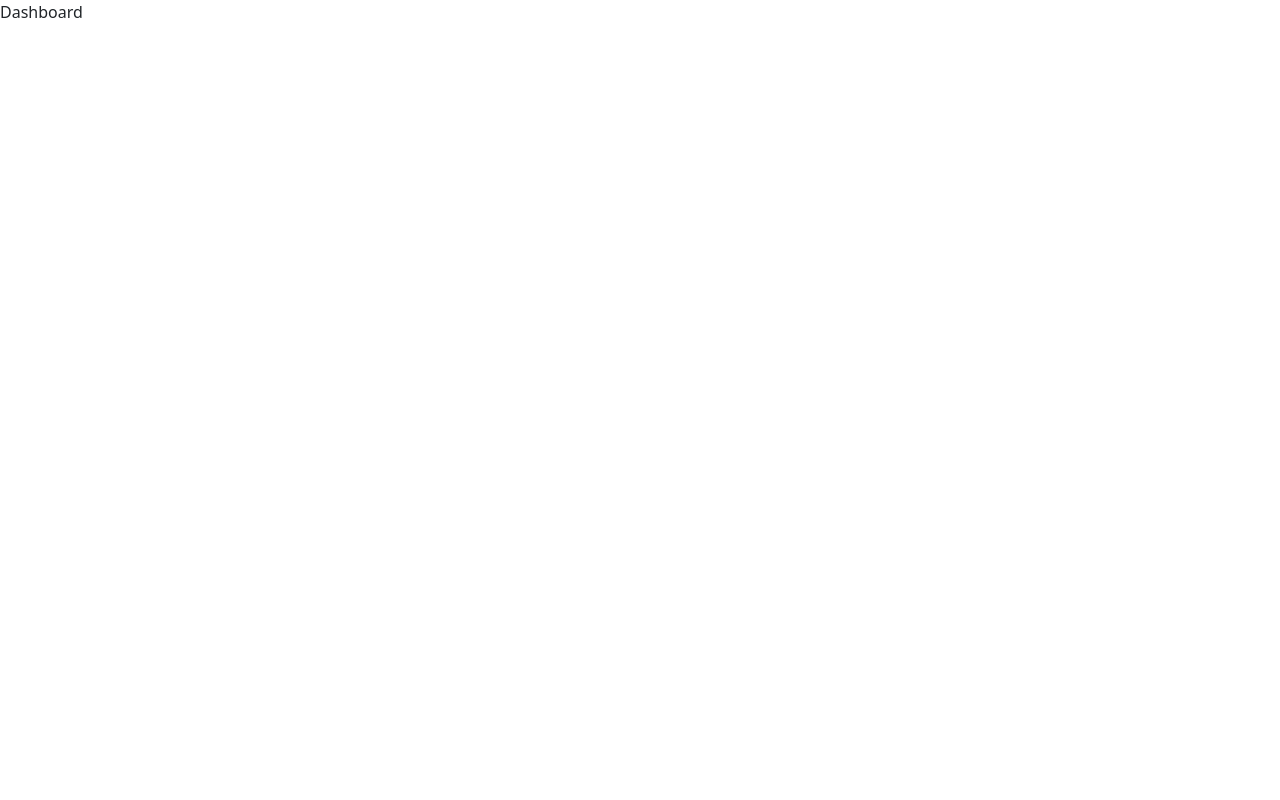
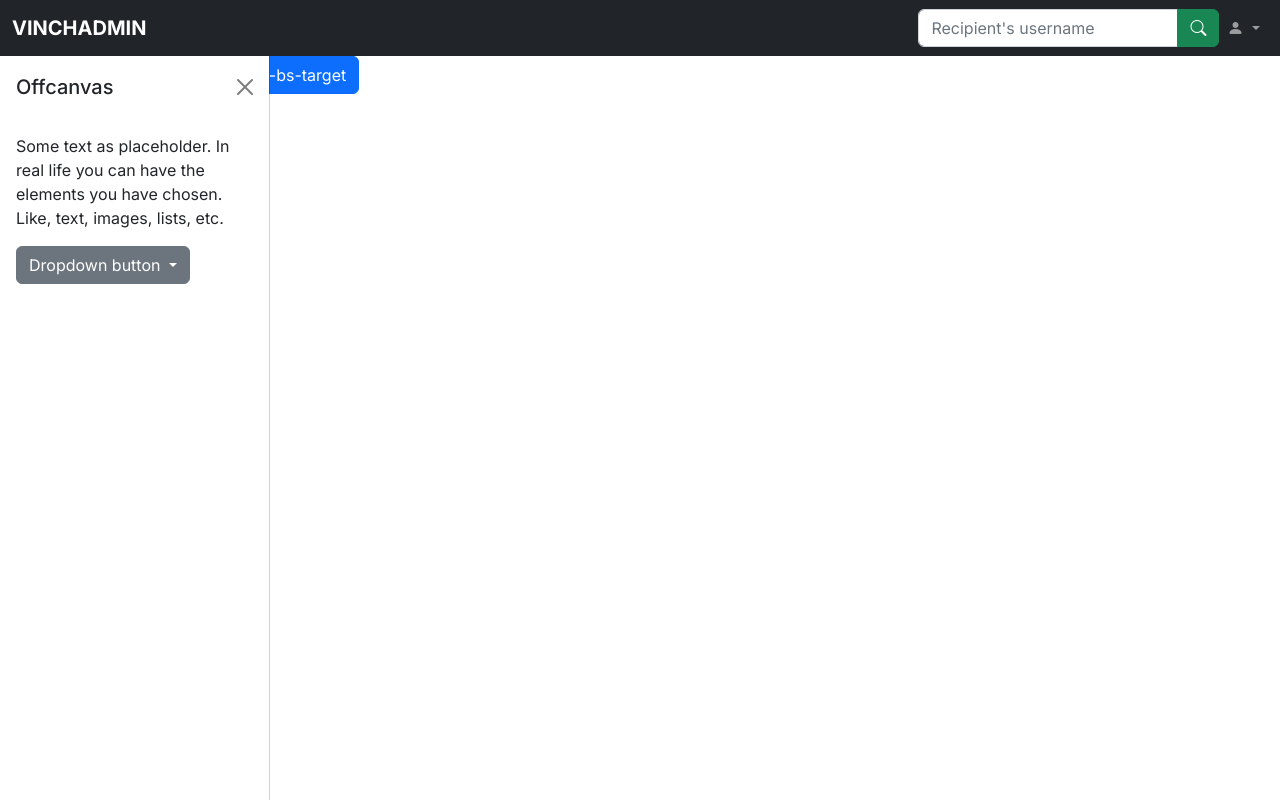
Before and after one commit to solomonbestz/vinch, a Django app: page /dashboard/ in a window 1280 px wide. Before the commit the page is almost empty. Run offline with Django 4.2, Linux system fonts and the light colour scheme; some libraries are stand-ins or nearby versions.

Commit message:
admin board in progress

```diff
--- a/static/js/admindashboard/admin.js
+++ b/static/js/admindashboard/admin.js
@@ -0,0 +1,3 @@
+// var w = window.innerWidth;
+
+console.log(window.innerWidth)
--- a/static/styles/admindashboard/home.css
+++ b/static/styles/admindashboard/home.css
@@ -0,0 +1,31 @@
+@import url('https://fonts.googleapis.com/css2?family=Inter:wght@400;500;600;700;800;900&display=swap');
+
+body,
+button {
+    font-family: 'Inter', sans-serif;
+}
+
+:root{
+    --offcanvas-width: 270px;
+    --topNavbarHeight: 56px;
+}
+
+#admin-sidebar-nav{
+    width:  var(--offcanvas-width);
+}
+
+
+@media(min-width: 992px){
+    body{
+        overflow: auto !important;
+    }
+    .offcanvas-backdrop::before{
+        display: none;
+    }
+    #admin-sidebar-nav{
+        transform: none;
+        visibility: visible !important;
+        height: calc(100% - var(--topNavbarHeight));
+        top: var(--topNavbarHeight);
+    }
+}
--- a/templates/admindashboard/home.html
+++ b/templates/admindashboard/home.html
@@ -7,29 +7,84 @@
       <meta charset="utf-8" />
       <meta name="viewport" content="width=device-width, initial-scale=1" />
       <!-- Bootstrap CSS -->
-      <link href="https://cdn.jsdelivr.net/npm/bootstrap@5.0.0-beta1/dist/css/bootstrap.min.css" rel="stylesheet" integrity="sha384-giJF6kkoqNQ00vy+HMDP7azOuL0xtbfIcaT9wjKHr8RbDVddVHyTfAAsrekwKmP1" crossorigin="anonymous"/>
-      <link href="https://cdn.datatables.net/1.12.1/css/jquery.dataTables.min.css" />
-
+      <link rel="stylesheet"  href="https://cdn.jsdelivr.net/npm/bootstrap@5.2.1/dist/css/bootstrap.min.css">
+      <link rel="stylesheet" href="https://cdn.jsdelivr.net/npm/bootstrap-icons@1.9.1/font/bootstrap-icons.css">
+      <link rel="stylesheet" href="https://cdn.datatables.net/1.12.1/css/dataTables.bootstrap5.min.css"/>
       <link rel="stylesheet" href="{% static 'styles/admindashboard/home.css' %}">
       <title>{% block title %}{% endblock title %}</title>
    </head>
    <body>
+      <!--Nav Bar-->
+   <nav class="navbar navbar-expand-lg navbar-dark bg-dark">
+      <div class="container-fluid">
+         <a class="navbar-brand fw-bold text-uppercase" href="#">vinchadmin</a>
+         <button class="navbar-toggler" type="button" data-bs-toggle="collapse" data-bs-target="#navbarSupportedContent" aria-controls="navbarSupportedContent" aria-expanded="false" aria-label="Toggle navigation">
+            <span class="navbar-toggler-icon"></span>
+         </button>
+         <div class="collapse navbar-collapse" id="navbarSupportedContent">
+            <form class="d-flex ms-auto">
+            <div class="input-group">
+               <input type="text" class="form-control" placeholder="Recipient's username" aria-label="Recipient's username" aria-describedby="button-addon2">
+               <button class="btn btn-success" style='color: white;' type="button" id="button-addon2"><i class="bi bi-search"></i></button>
+               </div>
+            </form>
+            <ul class="navbar-nav mb-2 mb-lg-0">
+            <li class="nav-item dropdown">
+               <a class="nav-link dropdown-toggle" href="#" id="navbarDropdown" role="button" data-bs-toggle="dropdown" aria-expanded="false">
+               <i class="bi bi-person-fill"></i>
+               </a>
+               <ul class="dropdown-menu dropdown-menu-end" aria-labelledby="navbarDropdown">
+                  <li><a class="dropdown-item" href="#">Action</a></li>
+                  <li><a class="dropdown-item" href="#">Another action</a></li>
+                  <li><hr class="dropdown-divider"></li>
+                  <li><a class="dropdown-item" href="#">Something else here</a></li>
+               </ul>
+            </li>
+            </ul>
+         </div>
+      </div>
+   </nav>
 
-   <p>Dashboard</p>
+       <!--End Navbar-->
+
+       <!--Offcanvas-->
+   <a class="btn btn-primary" data-bs-toggle="offcanvas" href="#admin-sidebar-nav" role="button" aria-controls="offcanvasExample">
+   Link with href
+   </a>
+   <button class="btn btn-primary" type="button" data-bs-toggle="offcanvas" data-bs-target="#admin-sidebar-nav" aria-controls="offcanvasExample">
+   Button with data-bs-target
+   </button>
+
+   <div class="offcanvas offcanvas-start" tabindex="-1" id="admin-sidebar-nav" aria-labelledby="offcanvasExampleLabel">
+      <div class="offcanvas-header">
+         <h5 class="offcanvas-title" id="offcanvasExampleLabel">Offcanvas</h5>
+         <button type="button" class="btn-close text-reset" data-bs-dismiss="offcanvas" aria-label="Close"></button>
+      </div>
+      <div class="offcanvas-body">
+         <div>
+            Some text as placeholder. In real life you can have the elements you have chosen. Like, text, images, lists, etc.
+         </div>
+         <div class="dropdown mt-3">
+            <button class="btn btn-secondary dropdown-toggle" type="button" id="dropdownMenuButton" data-bs-toggle="dropdown">
+            Dropdown button
+            </button>
+            <ul class="dropdown-menu" aria-labelledby="dropdownMenuButton">
+            <li><a class="dropdown-item" href="#">Action</a></li>
+            <li><a class="dropdown-item" href="#">Another action</a></li>
+            <li><a class="dropdown-item" href="#">Something else here</a></li>
+            </ul>
+         </div>
+      </div>
+   </div>
+
+       <!--Endoffcanvas-->
 
 
-
-
-
-      <script
-         src="https://cdn.jsdelivr.net/npm/bootstrap@5.0.0-beta1/dist/js/bootstrap.bundle.min.js"
-         integrity="sha384-ygbV9kiqUc6oa4msXn9868pTtWMgiQaeYH7/t7LECLbyPA2x65Kgf80OJFdroafW"
-         crossorigin="anonymous"
-      ></script>
-      <!-- Option 2: Separate Popper and Bootstrap JS -->
-      <!--
-    <script src="https://cdn.jsdelivr.net/npm/@popperjs/core@2.5.4/dist/umd/popper.min.js" integrity="sha384-q2kxQ16AaE6UbzuKqyBE9/u/KzioAlnx2maXQHiDX9d4/zp8Ok3f+M7DPm+Ib6IU" crossorigin="anonymous"></script>
-    <script src="https://cdn.jsdelivr.net/npm/bootstrap@5.0.0-beta1/dist/js/bootstrap.min.js" integrity="sha384-pQQkAEnwaBkjpqZ8RU1fF1AKtTcHJwFl3pblpTlHXybJjHpMYo79HY3hIi4NKxyj" crossorigin="anonymous"></script>
-    -->
+   <script src="https://cdn.jsdelivr.net/npm/bootstrap@5.2.1/dist/js/bootstrap.bundle.min.js"></script>
+   <script src="https://cdn.jsdelivr.net/npm/chart.js@3.0.2/dist/chart.min.js"></script>
+   <script src="https://cdnjs.cloudflare.com/ajax/libs/jquery/3.6.1/jquery.min.js" integrity="sha512-aVKKRRi/Q/YV+4mjoKBsE4x3H+BkegoM/em46NNlCqNTmUYADjBbeNefNxYV7giUp0VxICtqdrbqU7iVaeZNXA==" crossorigin="anonymous" referrerpolicy="no-referrer"></script>
+   <script src="https://cdn.datatables.net/1.12.1/js/jquery.dataTables.min.js"></script>
+   <script src="https://cdn.datatables.net/1.12.1/js/dataTables.bootstrap5.min.js"></script>
+   <script src="{% static 'js/admindashboard/admin.js' %}"></script>
    </body>
 </html>
```
